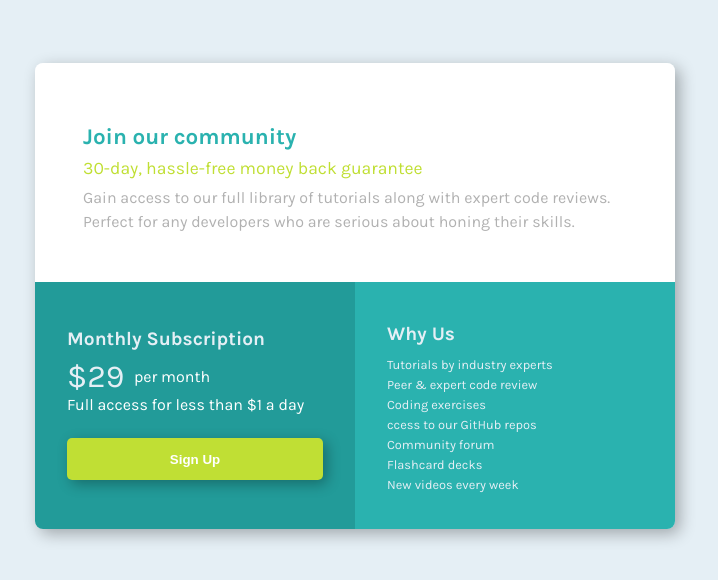
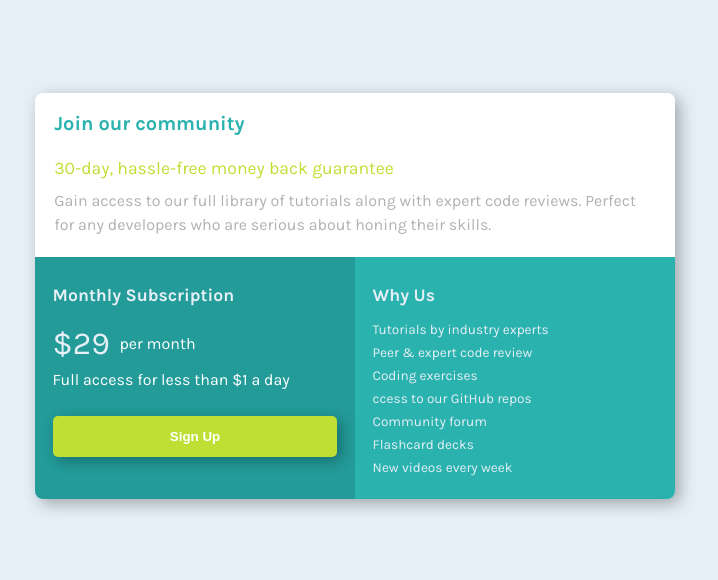
Before and after one commit to smdeep/fem-single-price-grid, a plain HTML site: page index.html in a window 1280 px wide. Shown: the part 104-684 px from the top of the page, without its empty margins (285-1003 px from the left). Drawn offline with Linux system fonts and the light colour scheme.

Commit message:
Minor changes

```diff
--- a/css/style.css
+++ b/css/style.css
@@ -29,6 +29,7 @@ body {
     background-color: var(--clr-light-gray);
     font-family: "Karla", sans-serif;
     font-size: 1rem;
+    line-height: 1.5;
     /* padding:1.5rem; */
 }
 
@@ -67,9 +68,11 @@ body {
 }
 
 .community__header {
-    font-size: 1.4rem;
+    font-size: 1.25rem;
     color: var(--clr-primary-cyan);
-    padding: .8rem 0 .5rem 0;
+    /* padding: .5rem 0 .5rem 0; */
+    margin-bottom: 1.25rem;
+    line-height: 1.15;
 
 }
 
@@ -87,7 +90,6 @@ body {
 
 .subscription {
 
-
     background-color: var(--clr-primary-cyan-dark);
     padding: 1.1rem;
 }
@@ -100,12 +102,14 @@ body {
     }
 
     .community {
-        padding: 3em;
+        /* border: 1px solid red; */
+        /* padding: 2em 1em; */
     }
 
     .subscription {
+        /* border: 5px solid green; */
         flex: 1;
-        padding: 2em;
+        /* padding: 2em; */
     }
 }
 
@@ -113,9 +117,9 @@ body {
 
 
 .subscription__header {
-    font-size: 1.2rem;
+    font-size: 1.1rem;
     color: var(--clr-light-gray);
-    padding: .8rem 0 .5rem 0;
+    padding: .5rem 0 .7rem 0;
 }
 
 .subscription__price {
@@ -162,19 +166,19 @@ body {
 
 .why-us {
     background-color: var(--clr-primary-cyan);
-    padding: 1.2rem;
+    padding: 1.1rem;
 }
 
 @media screen and (min-width: 700px) {
 
     .why-us {
         flex: 1;
-        padding: 2em;
+        /* padding: 2em; */
     }
 }
 
 .why-us__header {
-    font-size: 1.2rem;
+    font-size: 1.1rem;
     color: var(--clr-light-gray);
     padding: .5rem 0 .7rem 0;
 }
@@ -182,10 +186,10 @@ body {
 .why-us__list {
 
     list-style: none;
-    font-size: .8rem;
+    font-size: .85rem;
     color: var(--clr-light-gray);
 }
 
 .why-us__list li {
-    margin-bottom: .4em;
+    margin-bottom: .2em;
 }
```
